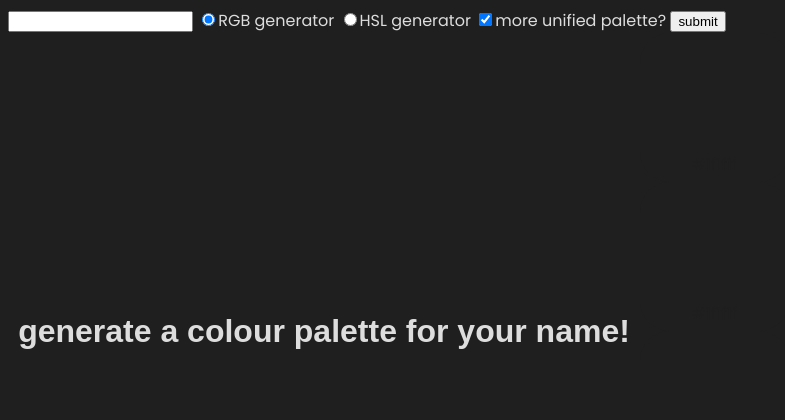
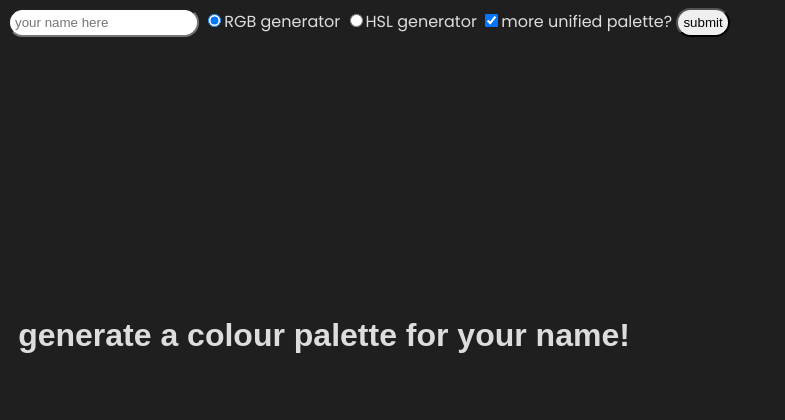
Before and after one commit to elixirical/colours, a Flask app: page / in a window 1280 px wide. Shown: the top 420 px of the page, without its empty margins (0-785 px from the left). Run offline with Flask 3, Linux system fonts and the light colour scheme; some web fonts are replaced.

Commit message:
a bit more styling

```diff
--- a/static/css/palette.css
+++ b/static/css/palette.css
@@ -45,3 +45,8 @@ div.colours{
     display: flex;
     align-items: flex-end;
 }
+
+input{
+    padding:5px;
+    border-radius:15px;
+}
--- a/templates/palette.jinja2
+++ b/templates/palette.jinja2
@@ -9,7 +9,7 @@
     <form method="post" action="/">
 
         {% if data[0] == False%}
-            <input name="text">
+            <input name="text" placeholder="your name here">
         {% else %}
             <input name="text" value="{{ data[0] }}" autofocus="autofocus">
         {% endif %}
```
